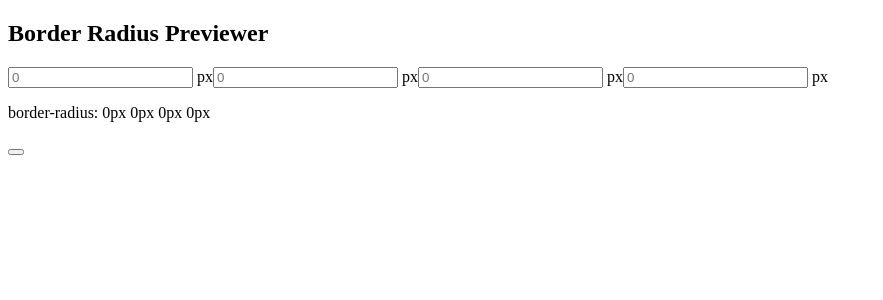
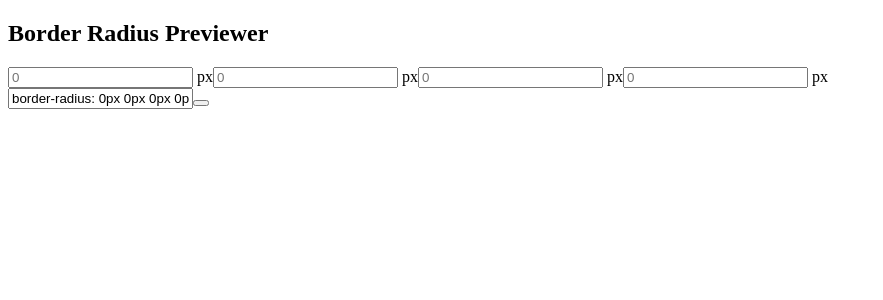
Before and after one commit to ChrisGitmed/border-radius-previewer, a React app: page / in a window 1280 px wide. Shown: the top 300 px of the page, without its empty margins (0-883 px from the left). Built offline with nearby package versions, Linux system fonts and the light colour scheme; the HTML template or start-up script is replaced by a standard one.

Commit message:
Created a click handler which copies the CSS text into the users clipboard.

```diff
--- a/src/components/border-radius-preview.jsx
+++ b/src/components/border-radius-preview.jsx
@@ -11,6 +11,7 @@ export default class BorderRadiusPreview extends React.Component {
     }
     this.handleChange = this.handleChange.bind(this);
     this.handleClick = this.handleClick.bind(this);
+    this.copyText = React.createRef();
   }
 
   handleChange(event) {
@@ -38,13 +39,17 @@ export default class BorderRadiusPreview extends React.Component {
   }
 
   handleClick(event) {
-    console.log('fired!');
+    const copyText = this.copyText.current;
+    copyText.select();
+    document.execCommand('copy');
+    alert("Copied the text: " + copyText.value)
   }
 
   render() {
     const {
       handleChange,
-      handleClick
+      handleClick,
+      copyText
     } = this;
     const {
       corner1,
@@ -54,7 +59,8 @@ export default class BorderRadiusPreview extends React.Component {
     } = this.state;
 
     const styleObj = { "borderRadius": `${corner1}px ${corner2}px ${corner3}px ${corner4}px`};
-    const styleString = `${corner1}px ${corner2}px ${corner3}px ${corner4}px`;
+    const styleString = `border-radius: ${corner1}px ${corner2}px ${corner3}px ${corner4}px`;
+
     return (
       <>
         <div className="preview-box" style={styleObj}></div>
@@ -65,7 +71,7 @@ export default class BorderRadiusPreview extends React.Component {
           <span><input type="text" name="corner4" onChange={handleChange} placeholder="0"/> px</span>
         </div>
         <div className="copy-row">
-          <p>border-radius: {styleString}</p>
+          <input type="text" ref={copyText} value={styleString} readOnly/>
           <button><span className="lnr lnr-paperclip icon" onClick={handleClick}></span></button>
         </div>
       </>
```
Also changed, not shown: 1 other file (tests, documents, lock files or other folders).
